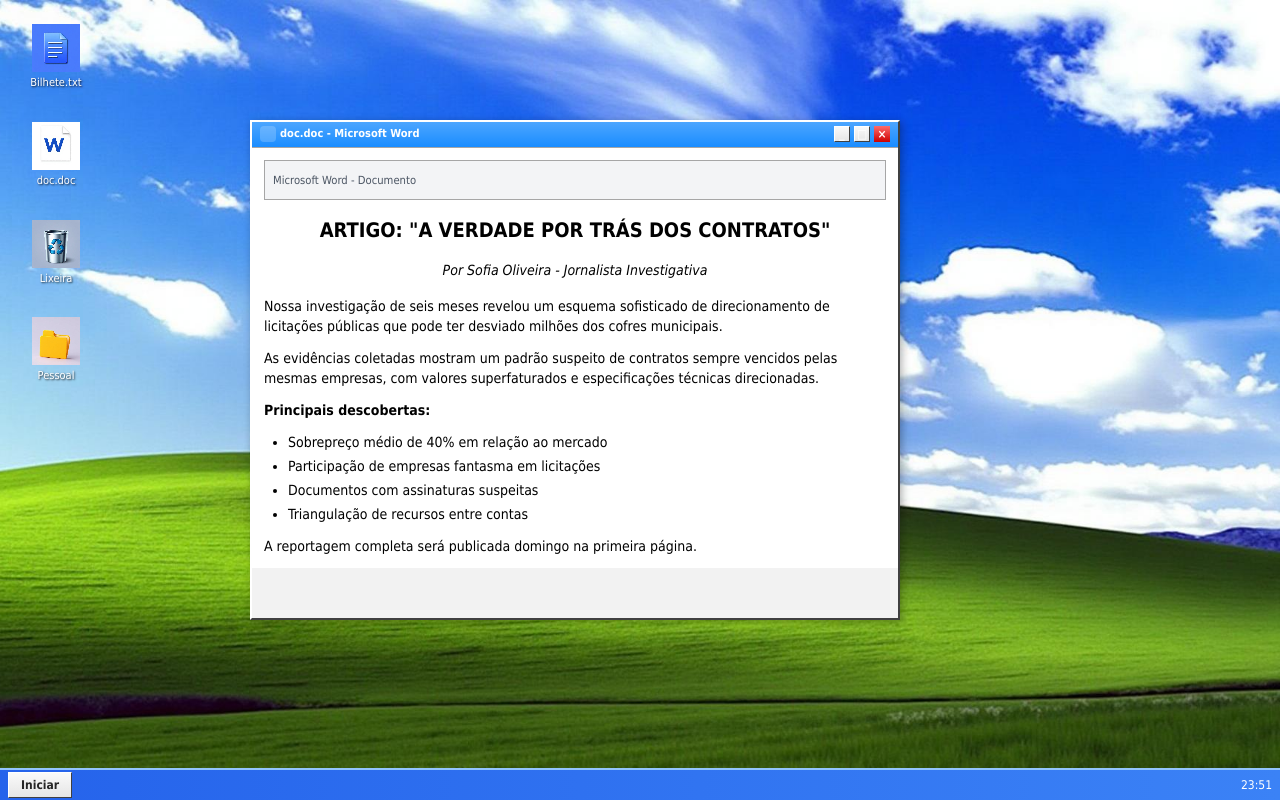
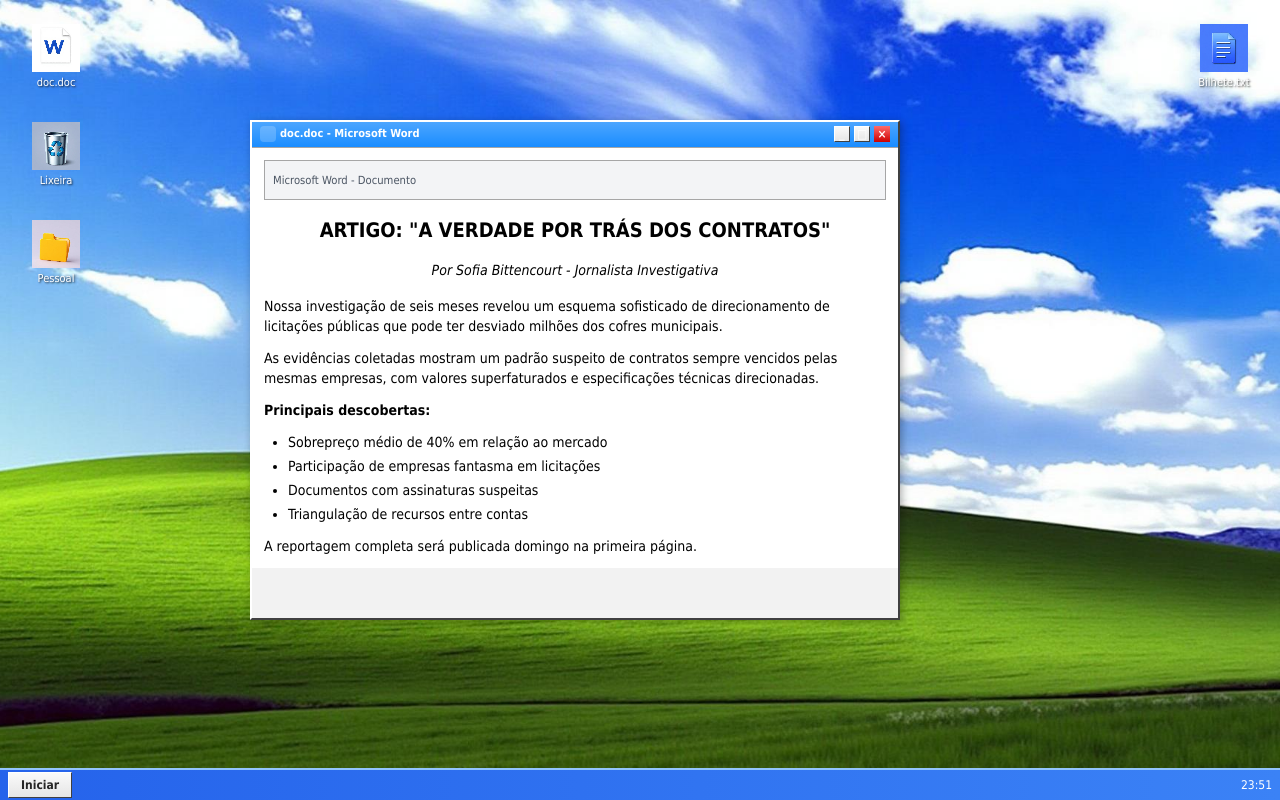
Before and after one commit to Celomanso/xp-sofia-desktop, a React (Vite) app: page / in a window 1280 px wide. Both pictures are taken after a click on the element "doc.doc". Built offline with nearby package versions, Linux system fonts and the light colour scheme.

Commit message:
Fix file name and position
Update the name of the doc.doc file to Sofia Bittencourt and reposition the Bilhete.txt file to the top right corner of the screen.

```diff
--- a/src/components/WindowsXP/WindowsXPDesktop.tsx
+++ b/src/components/WindowsXP/WindowsXPDesktop.tsx
@@ -31,12 +31,17 @@ export const WindowsXPDesktop = () => {
     >
       {/* Desktop Icons */}
       <div className="absolute inset-0 p-4">
-        <div className="grid grid-cols-1 gap-4 w-fit">
+        {/* Bilhete.txt no canto superior direito */}
+        <div className="absolute top-4 right-4">
           <DesktopIcon
             icon={txtIcon}
             title="Bilhete.txt"
             onClick={() => openWindow('bilhete')}
           />
+        </div>
+
+        {/* Outros ícones no canto esquerdo */}
+        <div className="grid grid-cols-1 gap-4 w-fit">
           {bilheteAberto && (
             <DesktopIcon
               icon={folderIcon}
@@ -153,7 +158,7 @@ export const WindowsXPDesktop = () => {
             <h2 className="text-xl font-bold text-center">
               ARTIGO: "A VERDADE POR TRÁS DOS CONTRATOS"
             </h2>
-            <p className="text-sm italic text-center">Por Sofia Oliveira - Jornalista Investigativa</p>
+            <p className="text-sm italic text-center">Por Sofia Bittencourt - Jornalista Investigativa</p>
 
             <div className="space-y-3 mt-6">
               <p>
```
